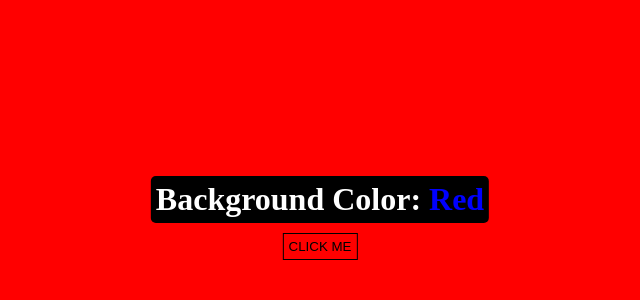
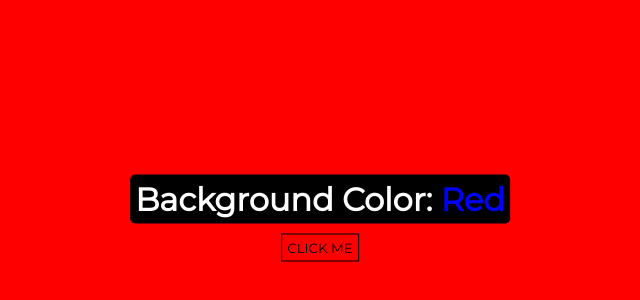
Before and after one commit to NikitaGamza/colours, a plain HTML site: page index.html in a window 1280 px wide. Shown: the part 182-482 px from the top of the page, without its empty margins (320-960 px from the left). Drawn offline with Linux system fonts and the light colour scheme.

Commit message:
add fonts

```diff
--- a/index.html
+++ b/index.html
@@ -6,6 +6,7 @@
     <meta http-equiv="X-UA-Compatible" content="IE=edge">
     <meta name="viewport" content="width=device-width, initial-scale=1.0">
     <link rel="stylesheet" href="style.css">
+    <link rel="stylesheet" href="https://fonts.googleapis.com/css?family=Montserrat">
     <title>Document</title>
 </head>
 
--- a/style.scss
+++ b/style.scss
@@ -1,6 +1,7 @@
 * {
   padding: 0;
   margin: 0;
+  font-family: 'Montserrat', serif;
 }
 
 .main {
```
Also changed, not shown: style.css, 1 other file.
